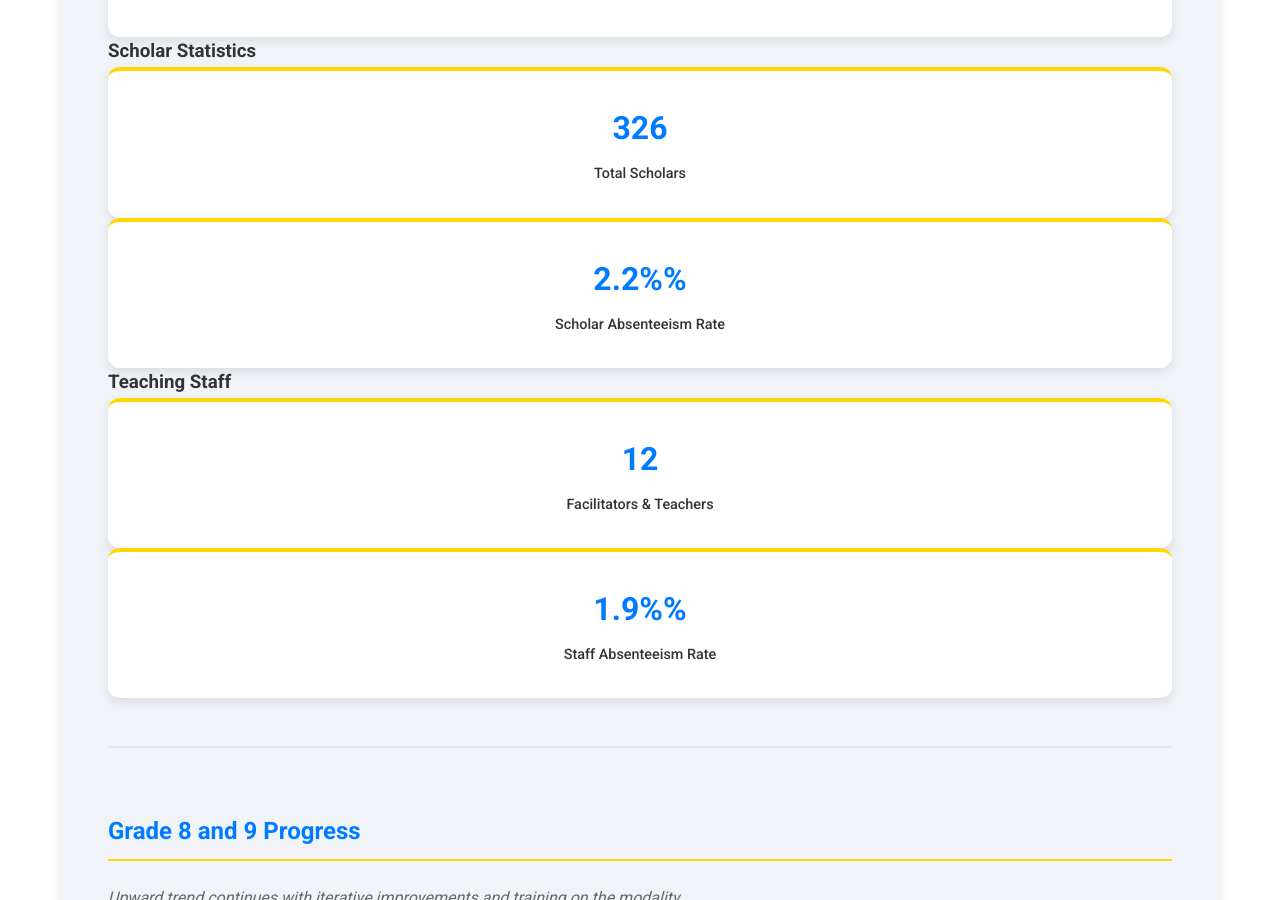
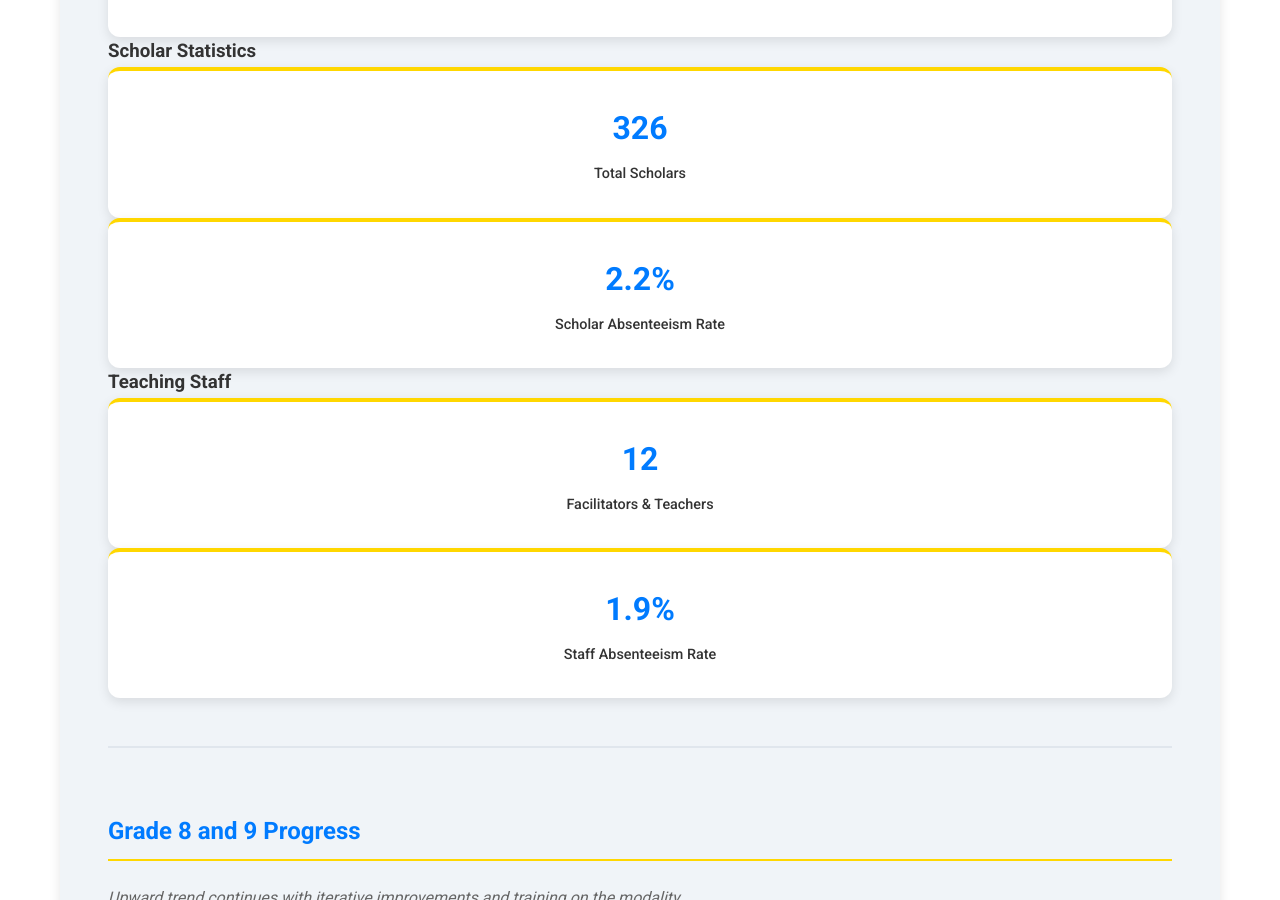
Before and after one commit to SEANCODING123/MandE-APEX-2025, a Jekyll site: the page built from index.md, in a window 1280 px wide and 900 px high, scrolled down 2234 px. Built offline with Jekyll 4.4.1, drawn with Linux system fonts in a browser that asks for light colours.

```diff
--- a/_data/school_stats.yml
+++ b/_data/school_stats.yml
@@ -3,9 +3,9 @@
 apex_stellenbosch:
   grades_served: "4, 8, 9"
   total_scholars: 326
-  scholar_absenteeism_rate: 2.2%
+  scholar_absenteeism_rate: 2.2
   facilitators_teachers: 12
-  staff_absenteeism_rate: 1.9%
+  staff_absenteeism_rate: 1.9
 
 platform:
   a2_lms:
```
